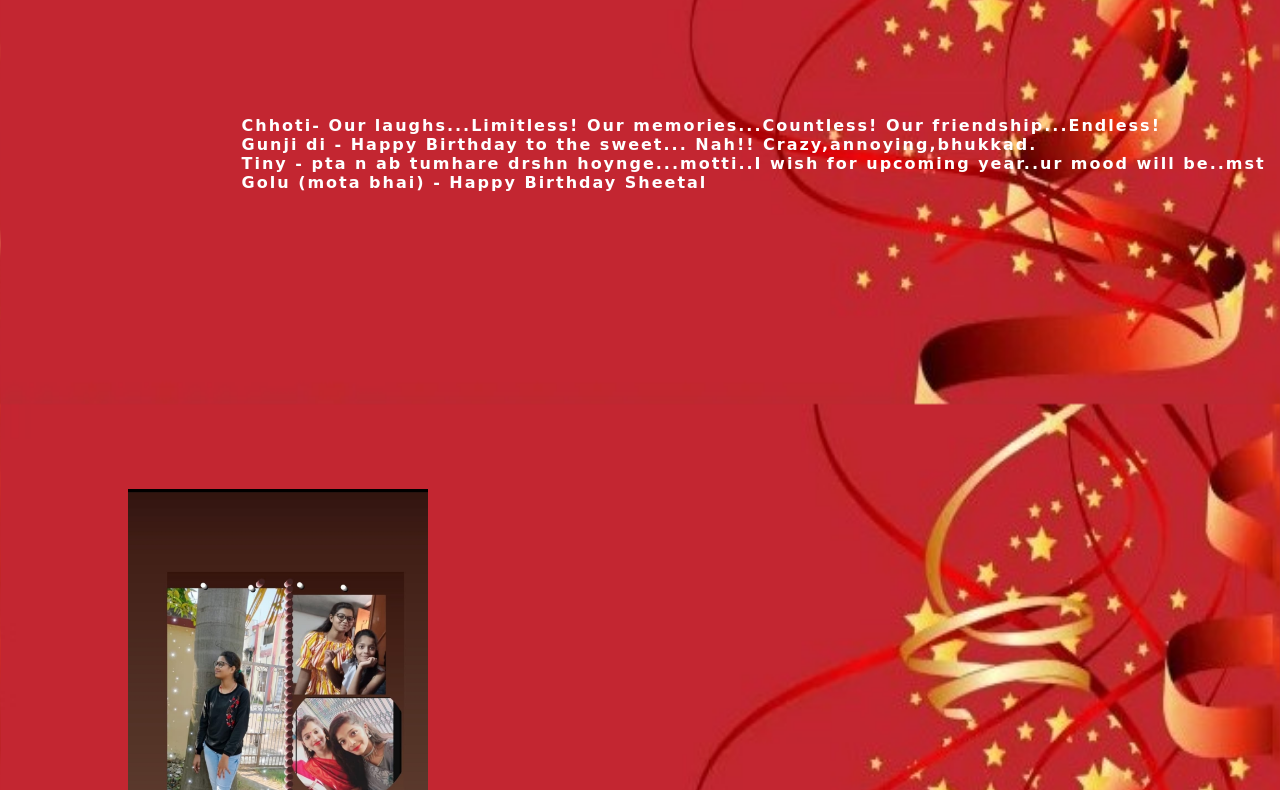
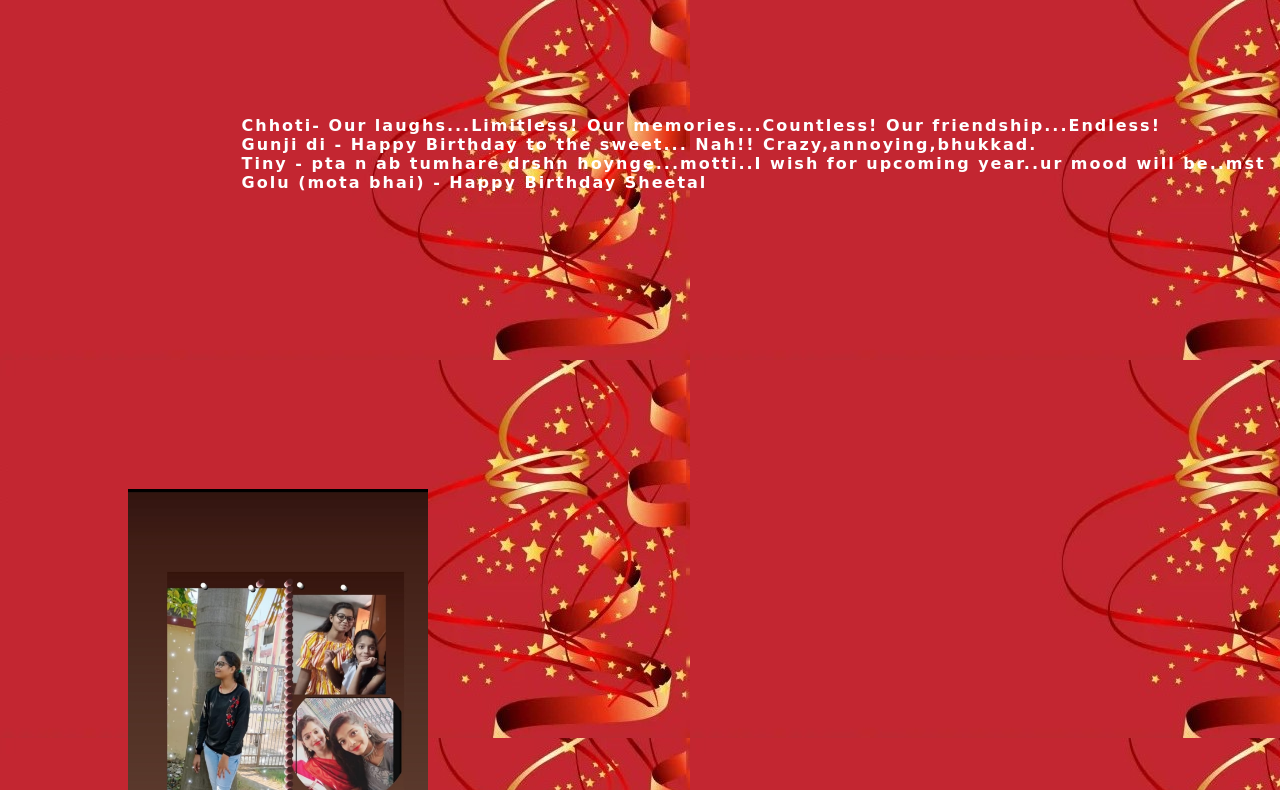
Before and after one commit to Saurabh-8816/Birthdays, a plain HTML site: page index.html in a window 1280 px wide. Shown: the part 396-1186 px from the top of the page. Drawn offline with nearby package versions, Linux system fonts and the light colour scheme.

Commit message:
Update index.html

```diff
--- a/index.html
+++ b/index.html
@@ -8,16 +8,9 @@
     <link rel="stylesheet" href="style.css">
     <link href="https://unpkg.com/aos@2.3.1/dist/aos.css" rel="stylesheet">
     <script src="https://unpkg.com/aos@2.3.1/dist/aos.js"></script>
-    <style>
-        body{
-          background-image: url('style..jpg');
-          background-repeat: no-repeat;
-          background-attachment: fixed;
-          background-size: 100% 100%;
-        }
-    </style>
+
 </head>
-<body>
+<body background="style..jpg">
     <div class="back"></div>
     <div class="area">
         <div class="one">
```
